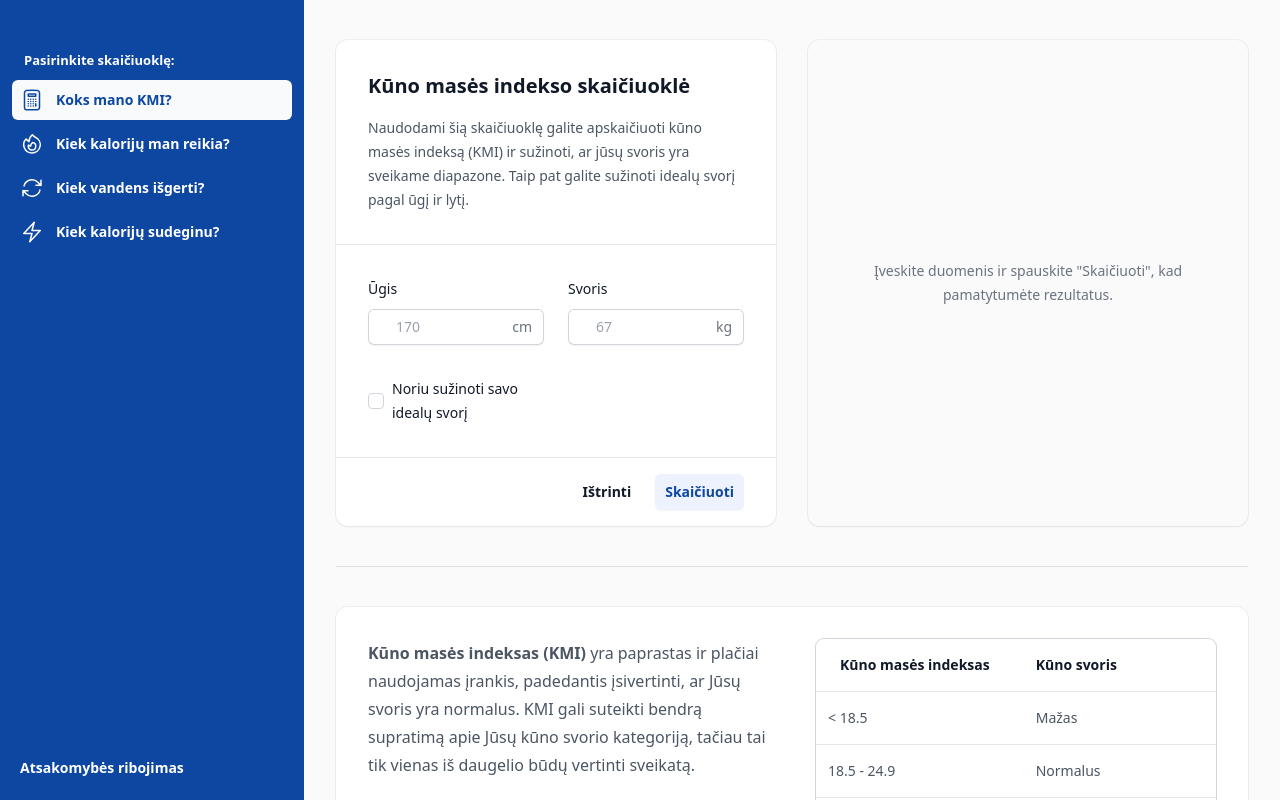
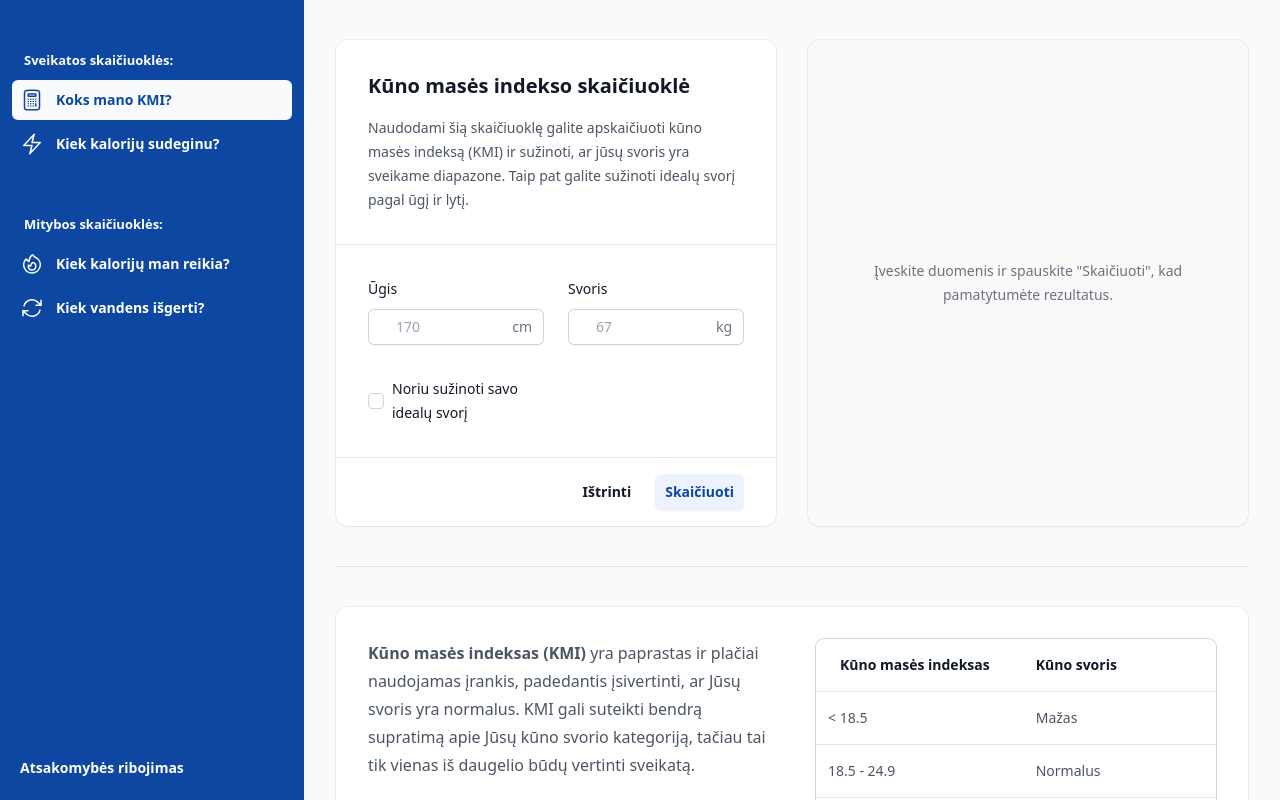
Before and after one commit to rutasip/kmiskaiciuokle.lt, a React (Vite) app: page / in a window 1280 px wide. Shown: the top 800 px of the page. Built offline with nearby package versions, Linux system fonts and the light colour scheme.

Commit message:
divide nav items into categories

```diff
--- a/src/components/Sidebar.jsx
+++ b/src/components/Sidebar.jsx
@@ -15,11 +15,16 @@ import {
   ArrowPathIcon,
 } from "@heroicons/react/24/outline";
 
-const navigation = [
+const healthCalculatorsNavigation = [
   { name: "Koks mano KMI?", href: "/", icon: CalculatorIcon },
+  { name: 'Kiek kalorijų sudeginu?', href: '/sudeginamos-kalorijos', icon: BoltIcon },
+  // { name: 'Kiek miego?', href: '/miego-ciklai', icon: BoltIcon },
+  // { name: 'Kiek kalorijų man reikia?', href: '/makroelementai', icon: PuzzlePieceIcon },
+];
+
+const nutritionCalculatorsNavigation = [
   { name: 'Kiek kalorijų man reikia?', href: '/kaloriju-norma', icon: FireIcon },
   { name: 'Kiek vandens išgerti?', href: '/vandens-norma', icon: ArrowPathIcon },
-  { name: 'Kiek kalorijų sudeginu?', href: '/sudeginamos-kalorijos', icon: BoltIcon },
   // { name: 'Kiek miego?', href: '/miego-ciklai', icon: BoltIcon },
   // { name: 'Kiek kalorijų man reikia?', href: '/makroelementai', icon: PuzzlePieceIcon },
 ];
@@ -49,12 +54,13 @@ function NavItems() {
           />
         </a>
       </div> */}
-      <nav className="flex flex-1 flex-col mt-12">
-        <div className="text-xs font-semibold leading-6 text-white">Pasirinkite skaičiuoklę:</div>
+      <nav className="flex flex-1 flex-col">
+        <div>
+          <div className="mt-12 text-xs font-semibold leading-6 text-white">Sveikatos skaičiuoklės:</div>
           <ul role="list" className="flex flex-1 flex-col gap-y-7">
             <li>
               <ul role="list" className="-mx-3 mt-2 space-y-1">
-              {navigation.map((item) => (
+                {healthCalculatorsNavigation.map((item) => (
                   <li key={item.name}>
                     <a
                       href={item.href}
@@ -81,6 +87,38 @@ function NavItems() {
               </ul>
             </li>
           </ul>
+          <div className="mt-12 text-xs font-semibold leading-6 text-white">Mitybos skaičiuoklės:</div>
+          <ul role="list" className="flex flex-1 flex-col gap-y-7">
+            <li>
+              <ul role="list" className="-mx-3 mt-2 space-y-1">
+                {nutritionCalculatorsNavigation.map((item) => (
+                  <li key={item.name}>
+                    <a
+                      href={item.href}
+                      className={classNames(
+                        item.href === currentPath
+                          ? "bg-gray-50 text-navy-blue"
+                          : "text-white hover:bg-gray-50 hover:text-navy-blue",
+                        "group flex gap-x-3 rounded-md p-2 text-sm font-semibold leading-6"
+                      )}
+                    >
+                      <item.icon
+                        className={classNames(
+                          item.href === currentPath
+                            ? "text-navy-blue"
+                            : "text-white group-hover:text-navy-blue",
+                          "h-6 w-6 shrink-0"
+                        )}
+                        aria-hidden="true"
+                      />
+                      {item.name}
+                    </a>
+                  </li>
+                ))}
+              </ul>
+            </li>
+          </ul>
+        </div>
       </nav>
       <nav className="mb-3">
         <ul role="list" className="flex flex-1 flex-col gap-y-7">
```
Lines whose indentation alone changed are shown as unchanged.
